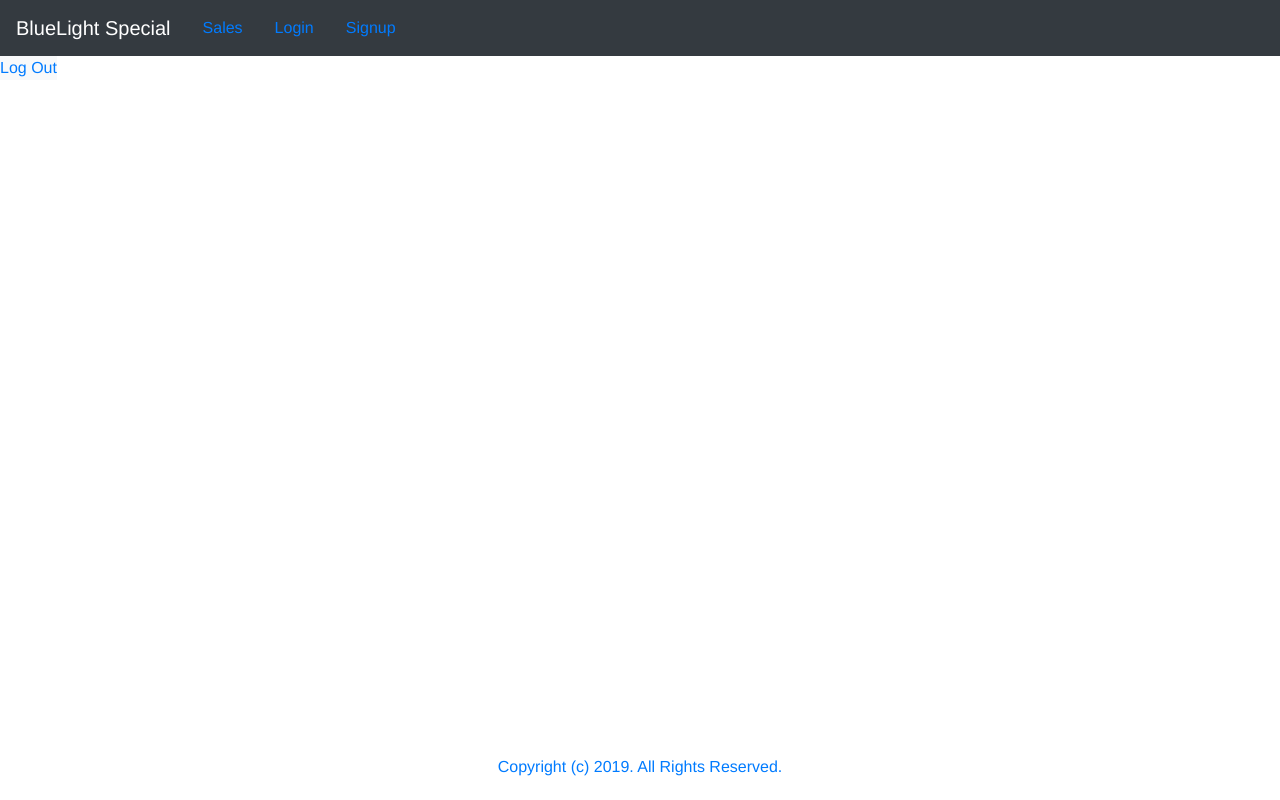
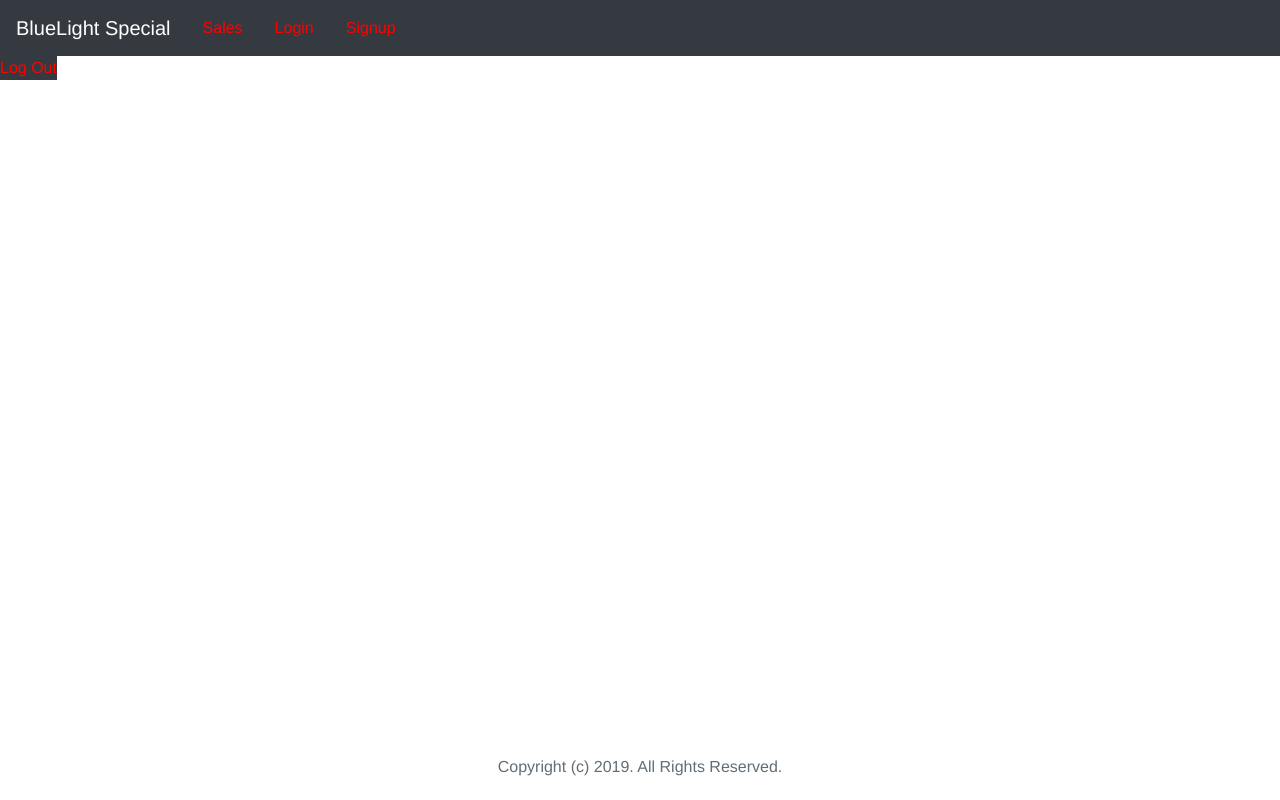
Before and after one commit to dmcgrann/bluelight-special, a React (Create React App) app in the folder client/: page /logout in a window 1280 px wide. Built offline with nearby package versions, Linux system fonts and the light colour scheme; no server answers; what google-maps-react would draw is missing.

Commit message:
update styles

```diff
--- a/client/src/styles/common.css
+++ b/client/src/styles/common.css
@@ -21,12 +21,17 @@ body{
   font-family: "Helvetica Neue", Arial, sans-serif;
 }
 
-img {
-  margin-bottom: 3em;
-  width: 75%;
-  height: auto;
-  border-radius: 50px;
-  border: .25em solid #F8F9FA;
+a.nav-link{
+  color: red;
+}
+
+button:focus {
+    outline: 5px;
+}
+
+.navbar-dark .navbar-toggler {
+    color: red;
+    border-color: #626D75;
 }
 
 .background {
@@ -37,13 +42,21 @@ img {
   overflow: scroll;
 }
 
+.background-image {
+  margin-bottom: 3em;
+  width: 75%;
+  height: auto;
+  border-radius: 50px;
+  border: .25em solid #F8F9FA;
+}
+
 .footer {
   position: absolute;
   right: 0;
   bottom: 0;
   left: 0;
   padding-bottom: .33em;
-  color: #007BFF;
+  color: #626D75;
   text-align: center;
   display: inline-block;
 }
@@ -51,8 +64,8 @@ img {
 
 .logout
  {
-  background-color: #F8F9FA;
-  color: #007BFF;
+  background-color: #343A40;
+  color: red;
   border: none;
   padding: 0;
   font-family: "Helvetica Neue", Arial, sans-serif;
```
